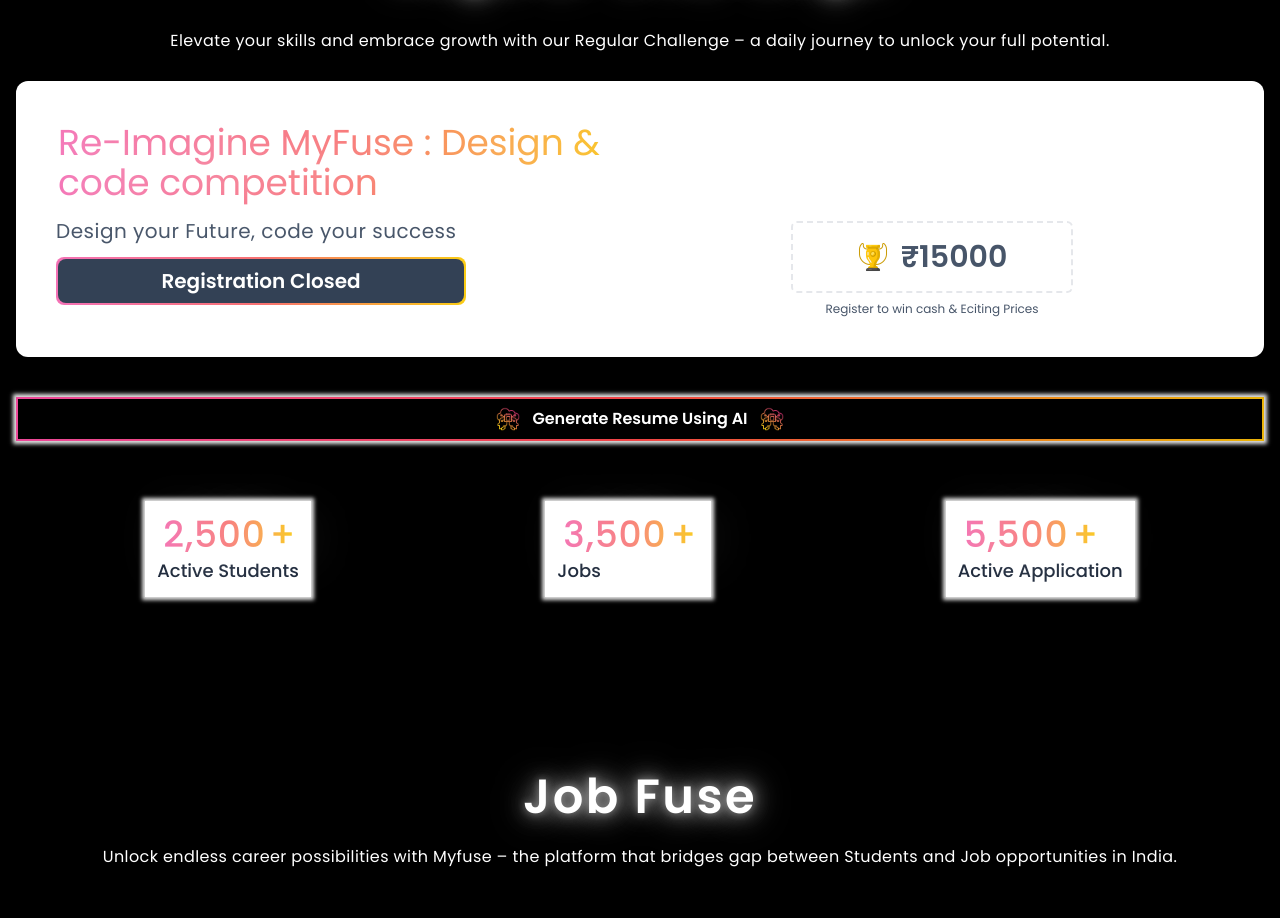
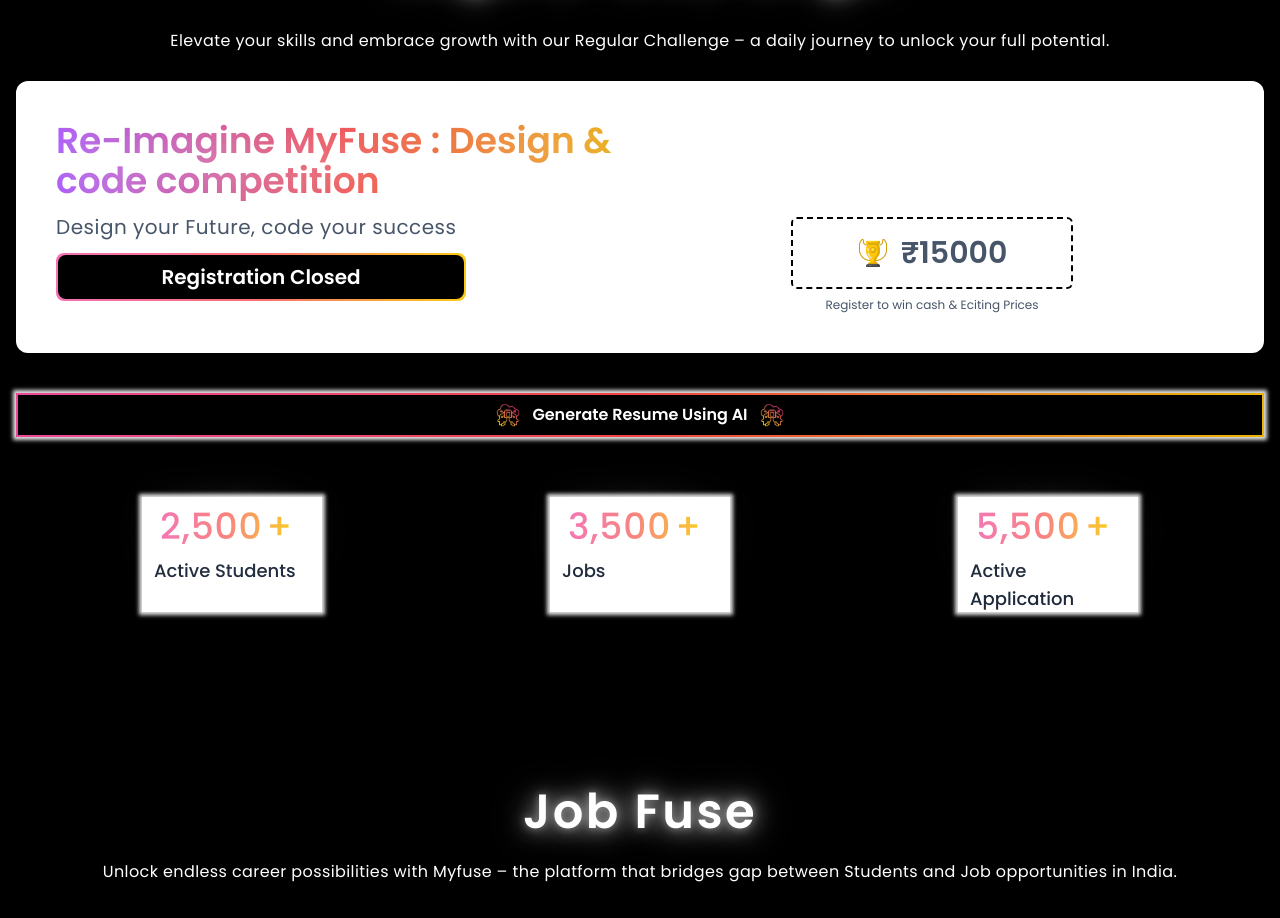
Before and after one commit to ayu-sh-kr/hackathon, an Angular app: page / in a window 1280 px wide. Shown: the part 960-1878 px from the top of the page. Built offline with nearby package versions, Linux system fonts and the light colour scheme.

Commit message:
code refactoring in challenge component

```diff
--- a/src/app/challenge/challenge.component.html
+++ b/src/app/challenge/challenge.component.html
@@ -12,17 +12,17 @@
 
     <div class="bg-white rounded-xl p-10 gap-y-3 flex justify-between flex-wrap">
         <div class="sm:w-1/2 w-full">
-            <div class="gradient-text text-4xl text-wrap">
+            <div class="gradient-text-purple font-semibold text-4xl text-wrap">
                 Re-Imagine MyFuse : Design & code competition
             </div>
             <div class="text-xl text-slate-600 my-3 tracking-wide">Design your Future, code your success</div>
             <div class="gradient-bg my-3 p-0.5 rounded-lg w-[410px]">
-                <button class="w-full bg-slate-700 text-white font-semibold text-xl rounded-lg px-5 py-2">Registration Closed</button>
+                <button class="w-full bg-black text-white font-semibold text-xl rounded-lg px-5 py-2">Registration Closed</button>
             </div>
         </div>
         <div class="md:w-1/2 w-full flex justify-center">
             <div class="flex flex-col justify-end w-full items-center text-center gap-y-2">
-                <div class="flex gap-x-3 items-center text-3xl text-slate-600 font-semibold border-dashed px-16 py-4 rounded-md border-2">
+                <div class="flex gap-x-3 items-center text-3xl text-slate-600 font-semibold border-dashed px-16 py-4 rounded-md border-2  border-black">
                     <span><img src="assets/section/trophy.png" alt="trophy image" class="h-8 w-8"></span>
                     <span>₹15000</span>
                 </div>
--- a/src/app/dashboard/dashboard.component.html
+++ b/src/app/dashboard/dashboard.component.html
@@ -1,7 +1,7 @@
 <section class="my-5">
     <div class="flex justify-around items-center py-5 px-3">
         @for (item of stats; track $index) {
-            <div class="bg-white shadow-white-blur p-3">
+            <div class="bg-white shadow-white-blur p-3 w-[180px] py-2 h-[115px] flex flex-col gap-y-2">
                 <div class="flex items-center gap-x-1 gradient-text text-4xl font-medium tracking-wide w-fit">
                     <h1 id="count-{{$index}}" class=" ">0</h1><span>+</span>
                 </div>
--- a/src/styles.css
+++ b/src/styles.css
@@ -111,3 +111,7 @@
         transform: rotateY(360deg);
     }
 }
+
+.gradient-text-purple {
+    @apply bg-clip-text text-transparent bg-gradient-to-r from-purple-500 via-red-500 to-yellow-500 text-shadow-white
+}
```
